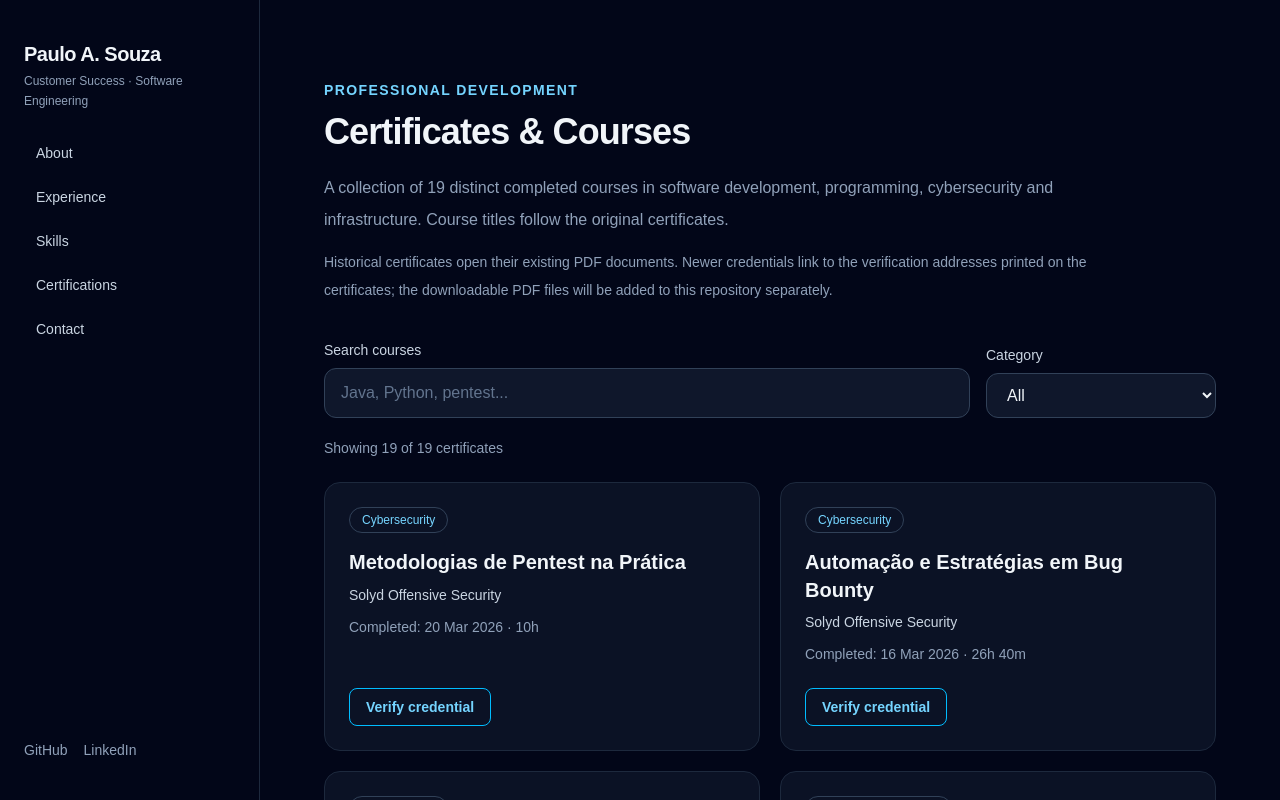
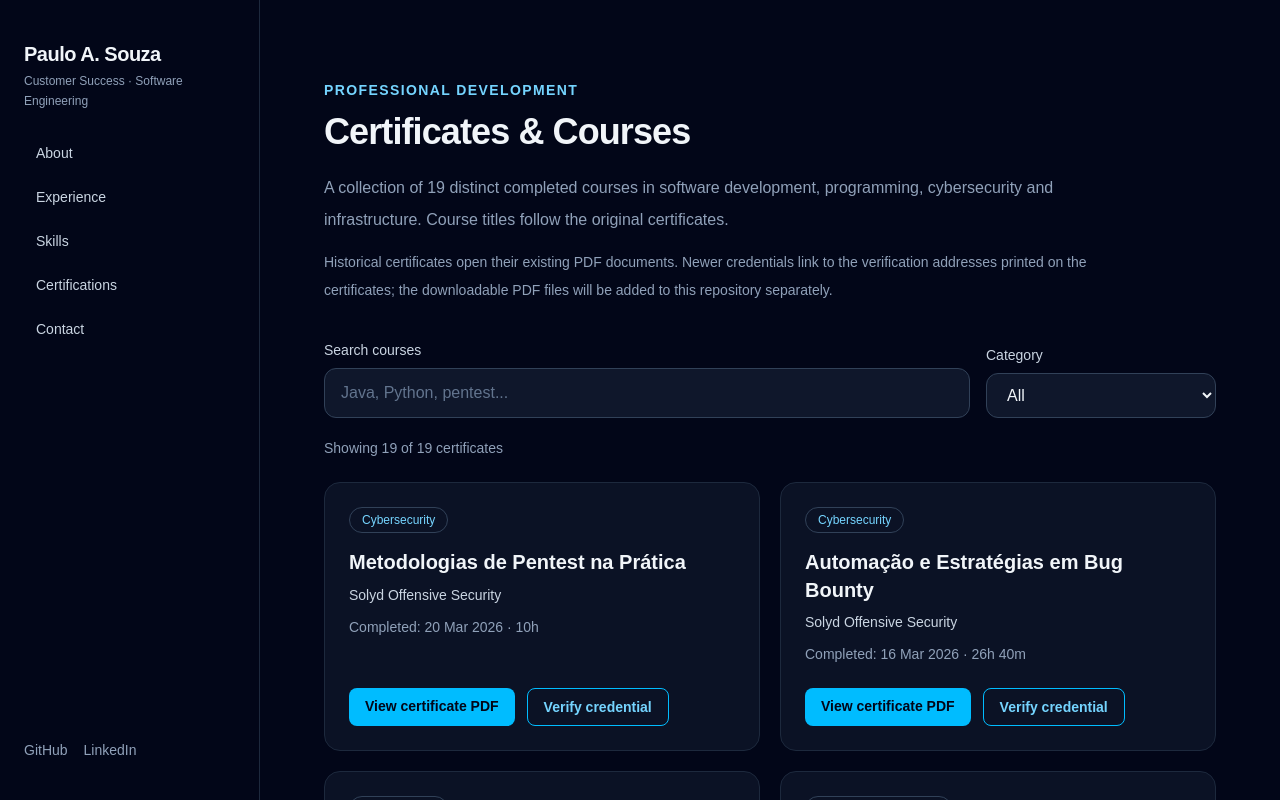
Before and after one commit to PauloSouza123/Portf-lio, a Next.js app: page /main/certificate in a window 1280 px wide. Shown: the top 800 px of the page. Built offline with nearby package versions, Linux system fonts and the light colour scheme.

Commit message:
fix: connect all 13 newly uploaded certificate PDFs to portfolio cards

```diff
--- a/src/app/main/certificate/certificates.ts
+++ b/src/app/main/certificate/certificates.ts
@@ -1,6 +1,6 @@
 // Verified against uploaded completion certificates and the original portfolio archive.
 // Preserve the original Portuguese course titles used on the certificates.
-// New certificates link to issuer verification pages; their PDF copies can be added later.
+// The 19 certificates link to their stored PDFs; newer courses also link to issuer verification pages.
 export type CertificateCategory = "Software Development" | "Cybersecurity";
 
 export type Certificate = {
@@ -23,6 +23,7 @@ export const certificates: Certificate[] = [
     "date": "2026-01-22",
     "hours": "77h",
     "category": "Software Development",
+    "pdfPath": "/c_certificate/java-completo-udemy-2026.pdf",
     "verifyUrl": "https://www.udemy.com/certificate/UC-74de62c8-a88f-4f54-bfbc-818cf032c195/",
     "credentialId": "UC-74de62c8-a88f-4f54-bfbc-818cf032c195"
   },
@@ -33,6 +34,7 @@ export const certificates: Certificate[] = [
     "date": "2026-01-29",
     "hours": "9h",
     "category": "Software Development",
+    "pdfPath": "/c_certificate/spring-boot-danki-2026.pdf",
     "verifyUrl": "https://cursos.dankicode.com/validate-certificate",
     "credentialId": "c5b68b40-8f38-4fa8-97e8-97c0ad64ebc7"
   },
@@ -43,6 +45,7 @@ export const certificates: Certificate[] = [
     "date": "2026-02-14",
     "hours": "31h 12m",
     "category": "Software Development",
+    "pdfPath": "/c_certificate/python-algoritmos-solyd-2026.pdf",
     "verifyUrl": "https://solyd.com.br/verificar/Ql3DMqGk3B"
   },
   {
@@ -52,6 +55,7 @@ export const certificates: Certificate[] = [
     "date": "2026-02-18",
     "hours": "46h 40m",
     "category": "Software Development",
+    "pdfPath": "/c_certificate/python-orientado-objetos-solyd-2026.pdf",
     "verifyUrl": "https://solyd.com.br/verificar/vGxpoeOMm8"
   },
   {
@@ -61,6 +65,7 @@ export const certificates: Certificate[] = [
     "date": "2026-03-08",
     "hours": "52h",
     "category": "Cybersecurity",
+    "pdfPath": "/c_certificate/ataques-aplicacoes-web-solyd-2026.pdf",
     "verifyUrl": "https://solyd.com.br/verificar/mYCAnRww8R"
   },
   {
@@ -70,6 +75,7 @@ export const certificates: Certificate[] = [
     "date": "2026-03-16",
     "hours": "26h 40m",
     "category": "Cybersecurity",
+    "pdfPath": "/c_certificate/bug-bounty-solyd-2026.pdf",
     "verifyUrl": "https://solyd.com.br/verificar/HfxOLQTma9"
   },
   {
@@ -79,6 +85,7 @@ export const certificates: Certificate[] = [
     "date": "2026-02-06",
     "hours": "5h 48m",
     "category": "Cybersecurity",
+    "pdfPath": "/c_certificate/criptografia-senhas-solyd-2026.pdf",
     "verifyUrl": "https://solyd.com.br/verificar/o7ZMHpgrNr"
   },
   {
@@ -88,6 +95,7 @@ export const certificates: Certificate[] = [
     "date": "2026-02-12",
     "hours": "13h 20m",
     "category": "Cybersecurity",
+    "pdfPath": "/c_certificate/pentest-infraestrutura-solyd-2026.pdf",
     "verifyUrl": "https://solyd.com.br/verificar/0sKCR4L1hG"
   },
   {
@@ -97,6 +105,7 @@ export const certificates: Certificate[] = [
     "date": "2026-02-04",
     "hours": "3h",
     "category": "Cybersecurity",
+    "pdfPath": "/c_certificate/seguranca-informacao-solyd-2026.pdf",
     "verifyUrl": "https://solyd.com.br/verificar/MLE749r6HX"
   },
   {
@@ -106,6 +115,7 @@ export const certificates: Certificate[] = [
     "date": "2026-02-05",
     "hours": "16h",
     "category": "Cybersecurity",
+    "pdfPath": "/c_certificate/linux-shell-pentest-solyd-2026.pdf",
     "verifyUrl": "https://solyd.com.br/verificar/scFMV252YQ"
   },
   {
@@ -115,6 +125,7 @@ export const certificates: Certificate[] = [
     "date": "2026-03-20",
     "hours": "10h",
     "category": "Cybersecurity",
+    "pdfPath": "/c_certificate/metodologias-pentest-solyd-2026.pdf",
     "verifyUrl": "https://solyd.com.br/verificar/TbqApF5nEG"
   },
   {
@@ -124,6 +135,7 @@ export const certificates: Certificate[] = [
     "date": "2026-02-10",
     "hours": "34h 40m",
     "category": "Cybersecurity",
+    "pdfPath": "/c_certificate/recon-pentest-solyd-2026.pdf",
     "verifyUrl": "https://solyd.com.br/verificar/dY2nYzSfZd"
   },
   {
@@ -133,6 +145,7 @@ export const certificates: Certificate[] = [
     "date": "2026-02-08",
     "hours": "8h 30m",
     "category": "Cybersecurity",
+    "pdfPath": "/c_certificate/redes-pentest-solyd-2026.pdf",
     "verifyUrl": "https://solyd.com.br/verificar/cqYxXqrgFK"
   },
   {
```
